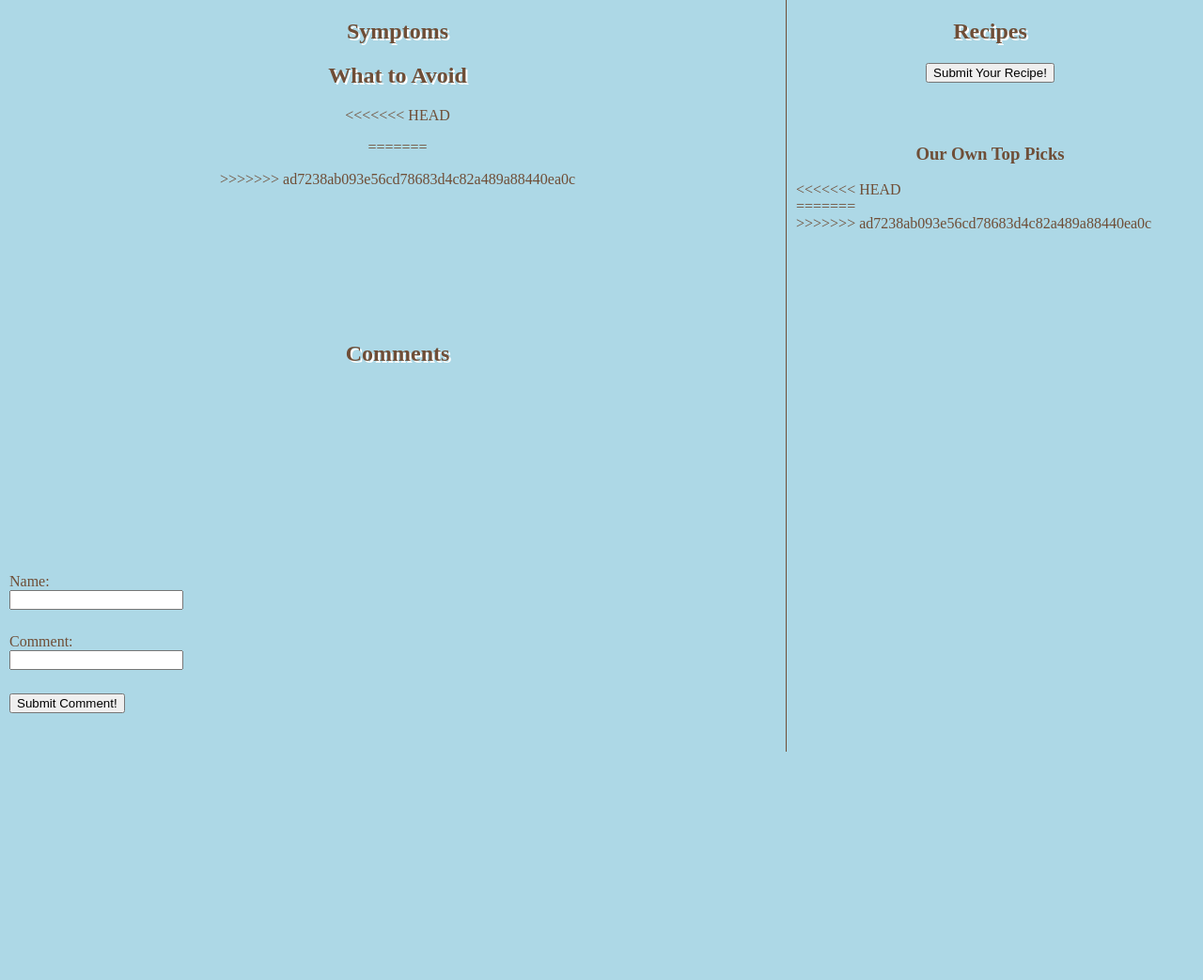
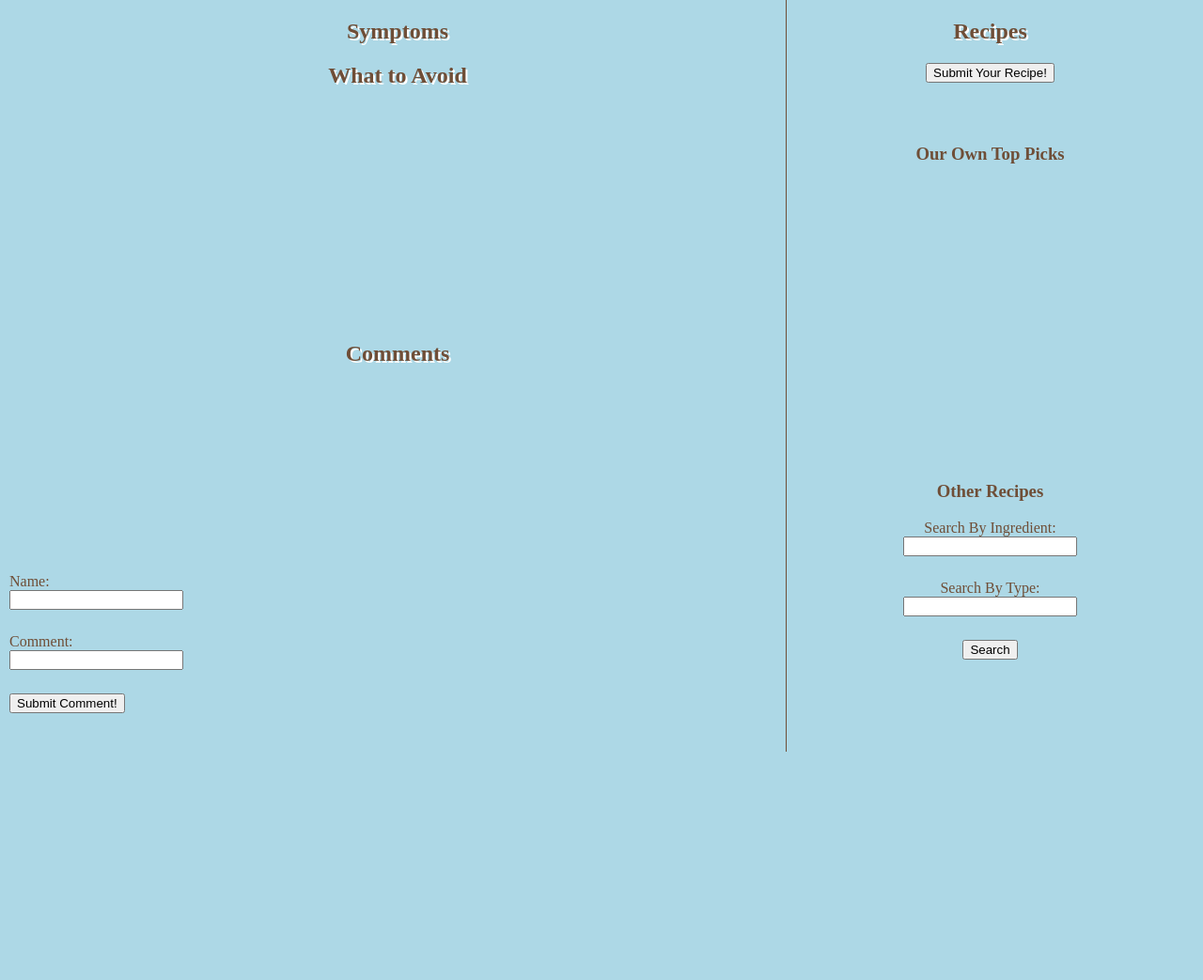
Before and after one commit to anitali2002/cssi2018Allergies, a Python web app: template templates/allergyInfo.html in a window 1280 px wide. Shown: the part 80-1123 px from the top of the page at 94% size. Before the commit the page ends 880 px from the top, so only its background shows below. Run offline with Jinja, Linux system fonts and the light colour scheme; the template is opened without the code that fills it, so the values that code supplies are empty.

Commit message:
merge cleanup
:)

```diff
--- a/templates/allergyInfo.html
+++ b/templates/allergyInfo.html
@@ -27,7 +27,6 @@
            {% endfor %}
          </ul>
        <h2>What to Avoid</h2>
-<<<<<<< HEAD
          <ul>
            {% for product in toAvoid %}
              <li>{{product}} </li>
@@ -36,9 +35,6 @@
        {% for i in range(images|length) %}
          <img src="{{images[i]}}" alt="allergenImage">
        {% endfor %}
-=======
-       <p>{{toAvoid}}<p>
->>>>>>> ad7238ab093e56cd78683d4c82a489a88440ea0c
      </div>
       <div id=" down">
       <h2>Comments</h2>
@@ -67,11 +63,7 @@
       <input type="text" class = "submitType" name="allergyName" value={{allergyName}}>
     </form>
     <h3> Our Own Top Picks </h3>
-<<<<<<< HEAD
-    <div id = "dataScroll" class="scroll">
-=======
     <div id="dataScroll" class="scroll">
->>>>>>> ad7238ab093e56cd78683d4c82a489a88440ea0c
       {% for recipe in dataRecipes %}
         <a href="/recipe?recipeName={{recipe["title"]}}"> {{recipe["title"]}} </a>
         <p> Ingredients: {{recipe["ingredients"]}}</p>
```
Lines whose indentation alone changed are shown as unchanged.
